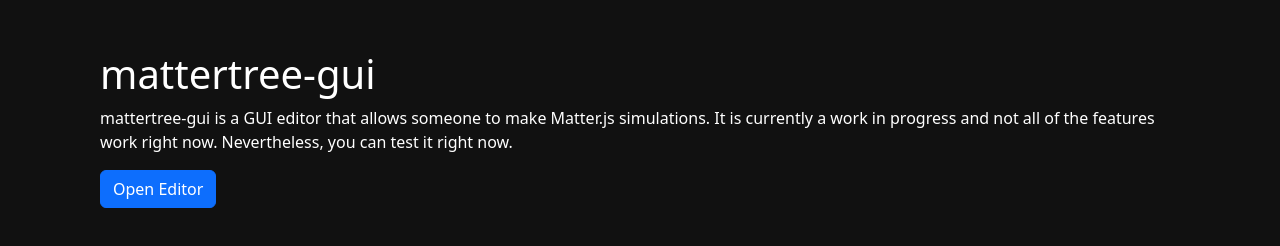
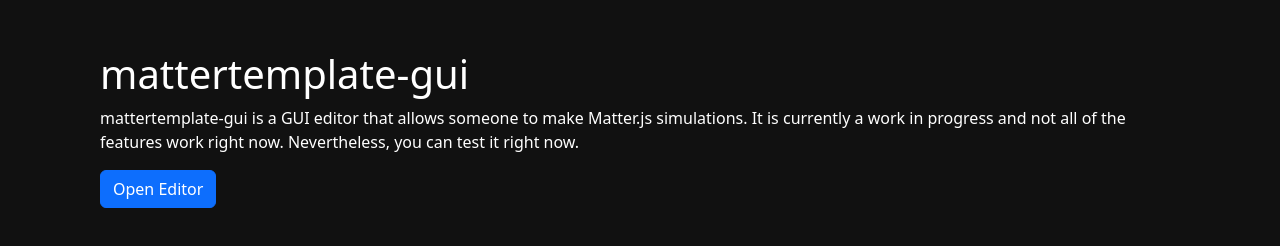
Before and after one commit to mmoczynski/matter-template, a plain HTML site: page index.html in a window 1280 px wide. Drawn offline with nearby package versions, Linux system fonts and the light colour scheme.

Commit message:
Correct name

```diff
--- a/index.html
+++ b/index.html
@@ -21,8 +21,8 @@
     <title>mattertree-gui</title>
 </head>
 <body>
-    <h1>mattertree-gui</h1>
-    <p>mattertree-gui is a GUI editor that allows someone to make Matter.js simulations.
+    <h1>mattertemplate-gui</h1>
+    <p>mattertemplate-gui is a GUI editor that allows someone to make Matter.js simulations.
         It is currently a work in progress and not all of the features work right now. Nevertheless,
         you can test it right now.
     </p>
```
